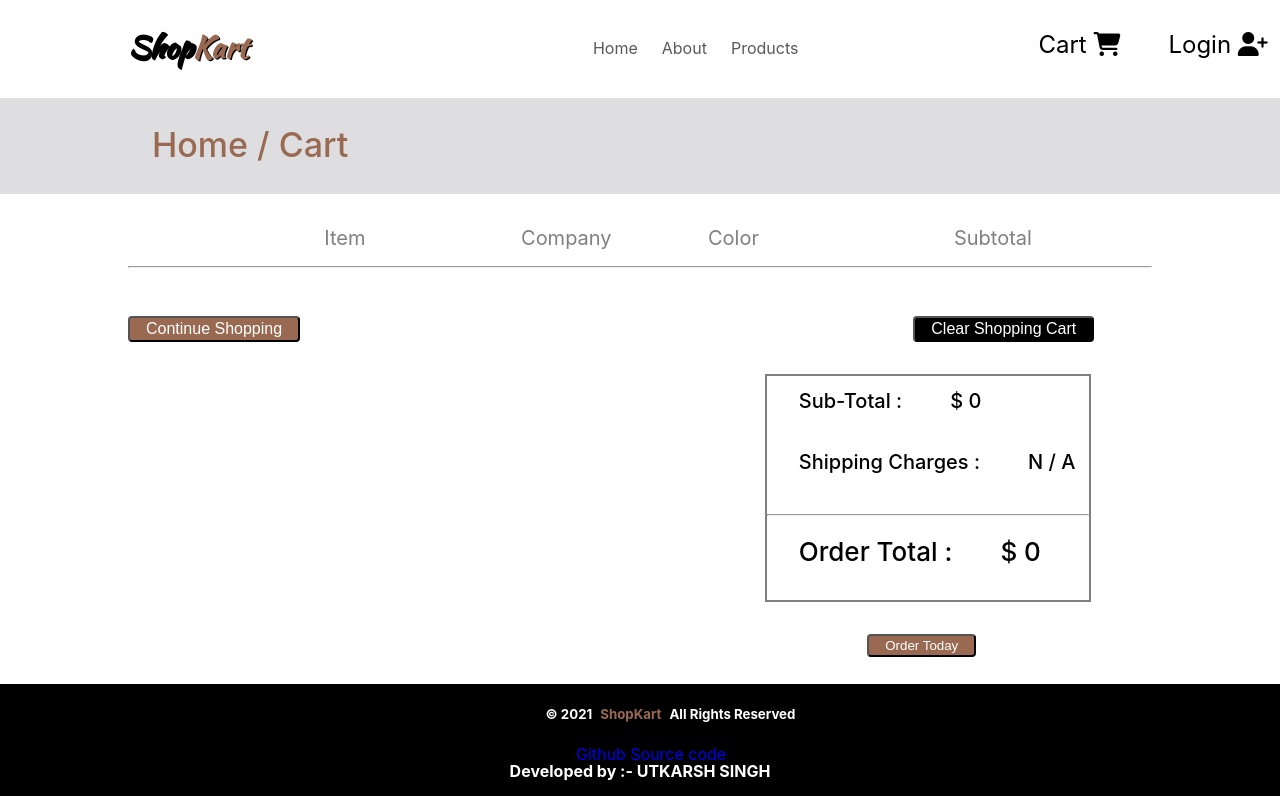
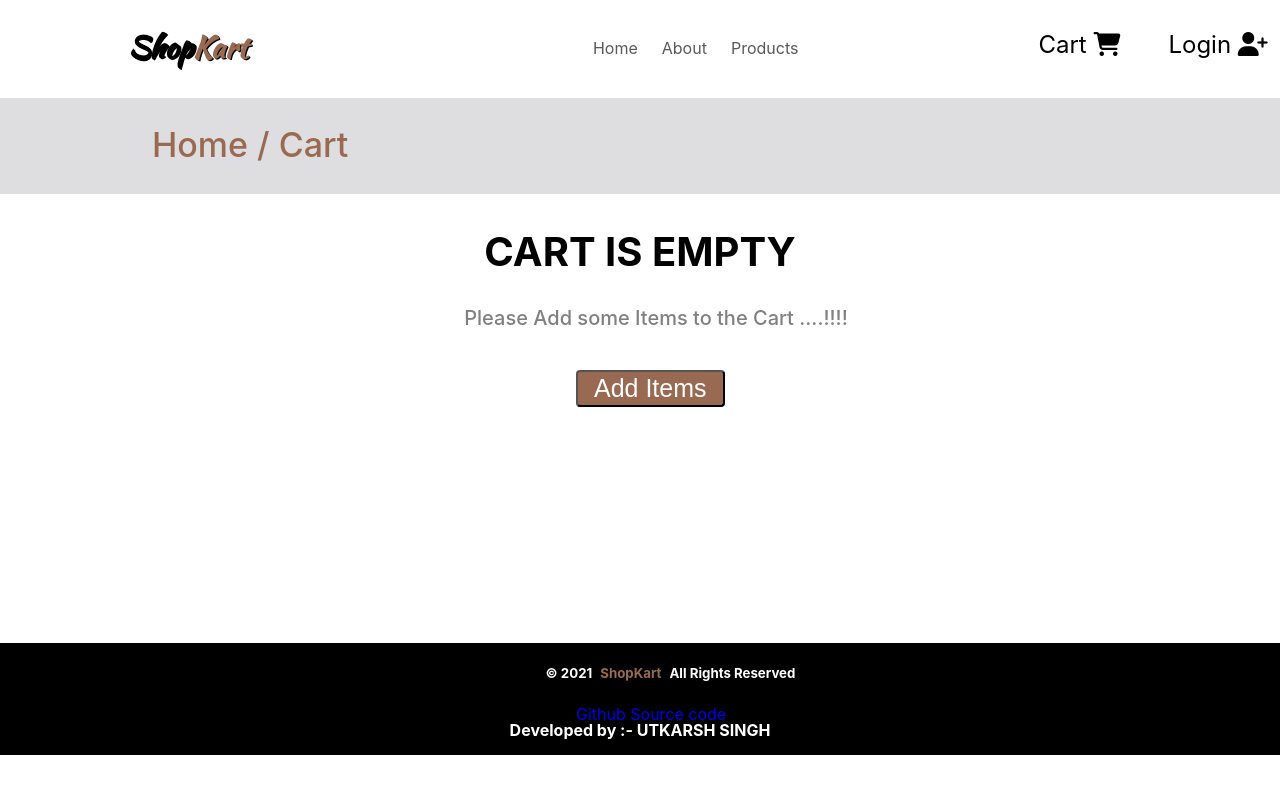
Before and after one commit to singhutkarshh/ShopKart, a React (Create React App) app: page /cart in a window 1280 px wide. Built offline with nearby package versions, Linux system fonts and the light colour scheme.

Commit message:
beta build

```diff
--- a/src/App.js
+++ b/src/App.js
@@ -7,6 +7,7 @@ import Home from "./pages/home";
 import Products from "./pages/products";
 import Error from "./pages/error";
 import Details from "./Components/details";
+import Login from "./pages/login";
 
 function App() {
   return (
@@ -27,6 +28,9 @@ function App() {
         <Route path="/details" exact>
           <Details />
         </Route>
+        <Route path="/login" exact>
+          <Login />
+        </Route>
         <Route path="*">
           <Error />
         </Route>
--- a/src/Components/featured.js
+++ b/src/Components/featured.js
@@ -77,7 +77,9 @@ const Wrapper = styled.section`
     height: 15rem;
     background-position: center;
   }
-
+  .container:hover {
+    transform: scale(1.1);
+  }
   p {
     display: flex;
   }
--- a/src/Components/navbar.js
+++ b/src/Components/navbar.js
@@ -35,7 +35,9 @@ const NavBar = () => {
           </Link>
         </h1>
         <h1>
-          Login <i class="fas fa-user-plus" />
+          <Link to="/login" className="goLinks">
+            Login <i class="fas fa-user-plus" />
+          </Link>
         </h1>
       </div>
     </Wrapper>
--- a/src/pages/cart.js
+++ b/src/pages/cart.js
@@ -6,13 +6,36 @@ import NavBar from "../Components/navbar";
 import { RouteComponent } from "./about";
 
 const Cart = () => {
+  const [isEmpty, setIsEmpty] = useState("");
   var x = JSON.parse(localStorage.getItem("cart"));
+  useEffect(() => {
+    if (x.length === 0) {
+      setIsEmpty(true);
+    } else {
+      setIsEmpty(false);
+    }
+  }, []);
+  console.log(isEmpty);
   let MRP = 0;
   return (
     <>
       <NavBar />
       <RouteComponent value="Home / Cart" />
       <Wrapper>
+        {isEmpty ? (
+          <div className="emptyContainer">
+            <h1>CART IS EMPTY</h1>
+            <h3>Please Add some Items to the Cart ....!!!!</h3>
+            <button className="emptyBtn">
+              <Link
+                style={{ color: "white", textDecoration: "none" }}
+                to="/products"
+              >
+                Add Items
+              </Link>
+            </button>
+          </div>
+        ) : (
           <div className="header">
             <ul>
               <li className="item" style={{ width: "9%", paddingLeft: "3rem" }}>
@@ -103,10 +126,22 @@ const Cart = () => {
                     <h3 style={{ marginLeft: "3rem" }}>$ {parseInt(MRP)}</h3>
                   </div>
                 </div>
-              <button className="orderBtn">Order Today</button>
+                <button className="orderBtn">
+                  <Link
+                    style={{
+                      color: "white",
+                      textDecoration: "none",
+                      fontSize: "22px",
+                    }}
+                    to="/login"
+                  >
+                    Order Today
+                  </Link>
+                </button>
               </div>
             </article>
           </div>
+        )}
       </Wrapper>
       <Footer />
     </>
@@ -116,6 +151,7 @@ const Cart = () => {
 const Wrapper = styled.section`
   display: block;
   box-sizing: border-box;
+
   .header {
     width: 80%;
     margin-top: 2rem;
@@ -198,5 +234,27 @@ const Wrapper = styled.section`
     margin-top: 2rem;
     margin-left: 50%;
   }
+  .emptyContainer {
+    height: 26rem;
+    width: 100%;
+  }
+  .emptyContainer h1 {
+    font-size: 40px;
+    text-align: center;
+  }
+  .emptyContainer h3 {
+    font-size: 20px;
+    text-align: center;
+    color: grey;
+  }
+  .emptyBtn {
+    font-size: 25px;
+    margin-top: 3rem;
+    margin-left: 45%;
+  }
+  .emptyBtn:hover {
+    color: #916249;
+    background-color: #c7b2a7;
+  }
 `;
 export default Cart;
--- /dev/null
+++ b/src/pages/login.js
@@ -0,0 +1,42 @@
+import React from "react";
+import styled from "styled-components";
+import { Link } from "react-router-dom";
+const Login = () => {
+  return (
+    <Wrapper>
+      <div className="container">
+        <h1>OOPS ...!!! THERE IS AN ERROR IN LOGIN</h1>
+        <h3>Sorry , This Service is not Availiable for the moment</h3>
+        <Link to="/" className="btn">
+          Back Home
+        </Link>
+      </div>
+    </Wrapper>
+  );
+};
+const Wrapper = styled.section`
+  min-height: 100vh;
+  display: grid;
+  place-items: center;
+  background: grey;
+  text-align: center;
+  .container {
+    width: 70%;
+    height: 20rem;
+    border: 2px solid black;
+    background-color: #bee6c5;
+  }
+  h1 {
+    padding-top: 2rem;
+    font-size: 40px;
+  }
+  h3 {
+    color: black;
+    margin-bottom: 1.5rem;
+  }
+  .btn {
+    text-decoration: none;
+    font-size: 23px;
+  }
+`;
+export default Login;
--- a/src/pages/products.js
+++ b/src/pages/products.js
@@ -17,9 +17,11 @@ const Products = () => {
   const [gridview, setGridView] = useState(true);
   const [showDetails, setShowDetails] = useState(false);
   const [detailInfo, setDetailInfo] = useState(items[0]);
+  const [notify, setNotify] = useState(false);
 
   const [dropdown, setDropdown] = useState("a-z");
 
+  //drop-down filter
   useEffect(() => {
     if (dropdown === "decrease") {
       let x = items.sort((a, b) => {
@@ -47,6 +49,13 @@ const Products = () => {
       setItems(x.reverse());
     }
   }, [dropdown]);
+
+  //notification on adding to cart
+  useEffect(() => {
+    setTimeout(() => {
+      setNotify(false);
+    }, 4000);
+  }, [notify]);
 
   if (showDetails === false) {
     return (
@@ -257,7 +266,6 @@ const Products = () => {
                             onClick={() => {
                               setDetailInfo(Data[id - 1]);
                               setShowDetails(true);
-                              console.log(detailInfo);
                             }}
                           ></img>
                           <div className="info">
@@ -408,6 +416,7 @@ const Products = () => {
                   x = JSON.parse(localStorage.getItem("cart"));
                   x.push(Data[id - 1]);
                   localStorage.setItem("cart", JSON.stringify(x));
+                  setNotify(true);
                 }}
               >
                 <Link
@@ -421,6 +430,26 @@ const Products = () => {
             </div>
           </article>
         </WrapperDetails>
+        {notify && (
+          <div
+            style={{
+              width: "100%",
+              height: "4rem",
+              backgroundColor: "lightgreen",
+            }}
+          >
+            <h3
+              style={{
+                fontSize: "20px",
+                paddingTop: "1rem",
+                textAlign: "center",
+                fontWeight: "500",
+              }}
+            >
+              SUCCESS ! Your item has been added , <strong> Check Cart</strong>
+            </h3>
+          </div>
+        )}
         <Footer />
       </>
     );
@@ -497,6 +526,9 @@ const Wrapper = styled.section`
     height: 80%;
     width: 100%;
     margin-bottom: -1rem;
+  }
+  img:hover {
+    transform: scale(1.1);
   }
   .info {
     display: flex;
```
Also changed, not shown: 1 other file (tests, documents, lock files or other folders). Lines whose indentation alone changed are shown as unchanged.
